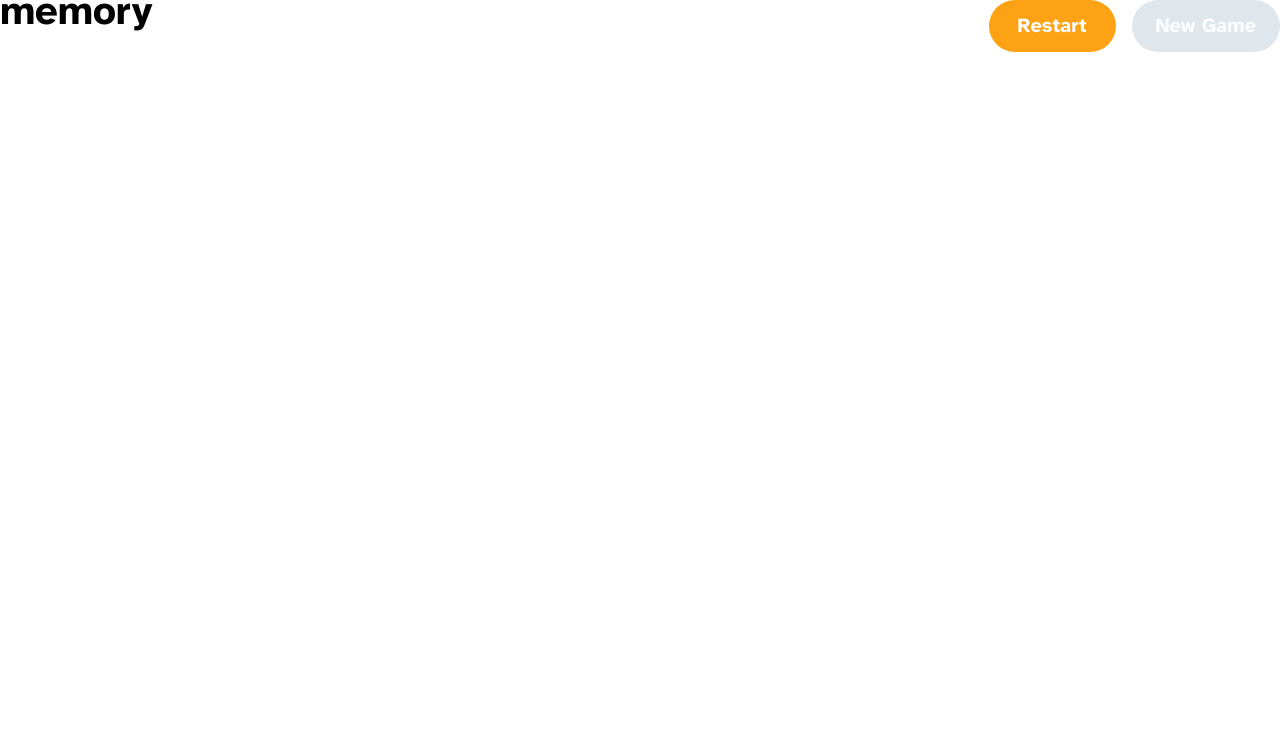
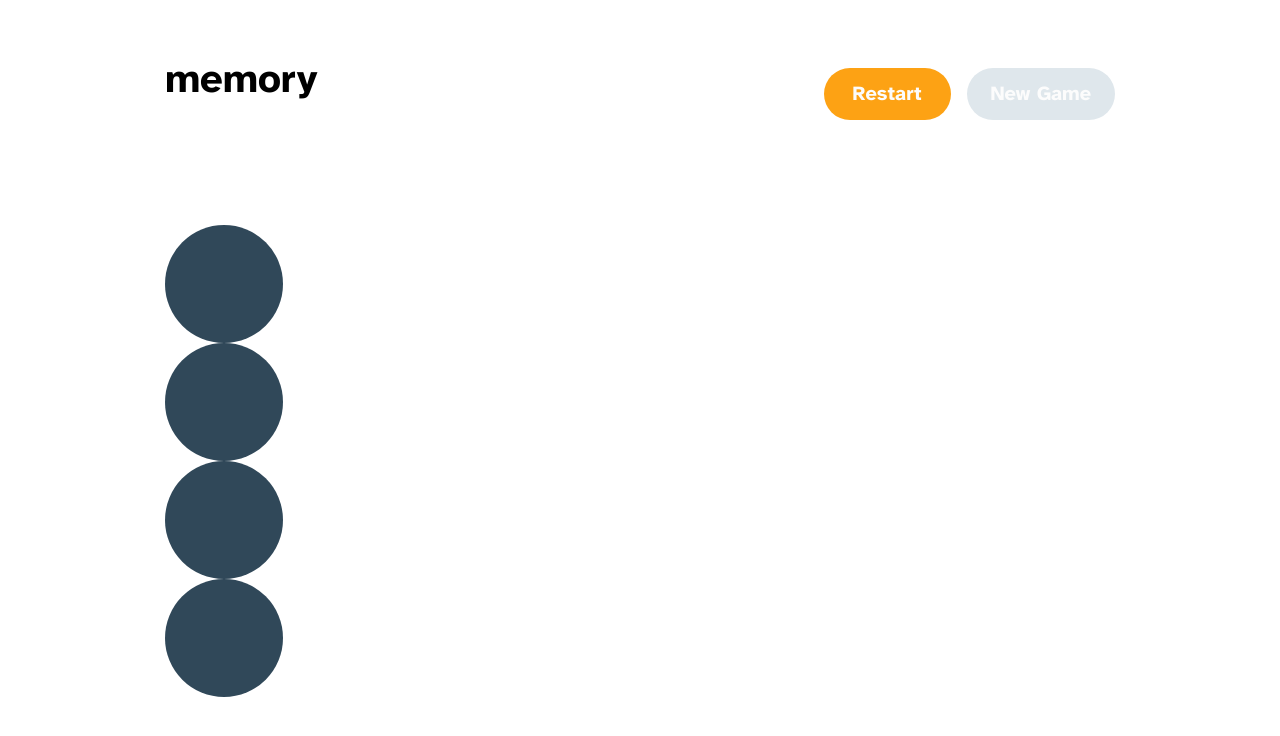
Before and after one commit to ssejjemba/memory, a Next.js app: page /game in a window 1280 px wide. Shown: the top 736 px of the page. Built offline with nearby package versions, Linux system fonts and the light colour scheme.

Commit message:
style(Game): add styles to demacate the game board

```diff
--- a/src/pages/game.tsx
+++ b/src/pages/game.tsx
@@ -20,7 +20,7 @@ export default function Game(): JSX.Element {
         />
         <title>Memory Game</title>
       </Head>
-      <div className={classes["game"]}>
+      <div className={classes["game-board"]}>
         <div className={classes["game-controls"]}>
           <div className={classes["game-logo--box"]}>
             <Logo class="game-logo" />
@@ -31,6 +31,13 @@ export default function Game(): JSX.Element {
             <ButtonSecondary class="">New Game</ButtonSecondary>
           </div>
         </div>
+
+        <div className={classes["game"]}>
+          <div className={classes["game-card"]}>&nbsp;</div>
+          <div className={classes["game-card"]}>&nbsp;</div>
+          <div className={classes["game-card"]}>&nbsp;</div>
+          <div className={classes["game-card"]}>&nbsp;</div>
+        </div>
       </div>
     </div>
   );
--- a/src/styles/game.module.css
+++ b/src/styles/game.module.css
@@ -1,4 +1,8 @@
 /* Game stylesheet */
+
+.game-board {
+  padding: 6.8rem 16.5rem 2rem;
+}
 
 .game-controls {
   width: 100%;
@@ -15,3 +19,14 @@
   justify-content: space-between;
   gap: 1.6rem;
 }
+
+.game {
+  margin-top: 10.5rem;
+}
+
+.game-card {
+  width: 118px;
+  height: 118px;
+  background: #304859;
+  border-radius: 59px;
+}
```
